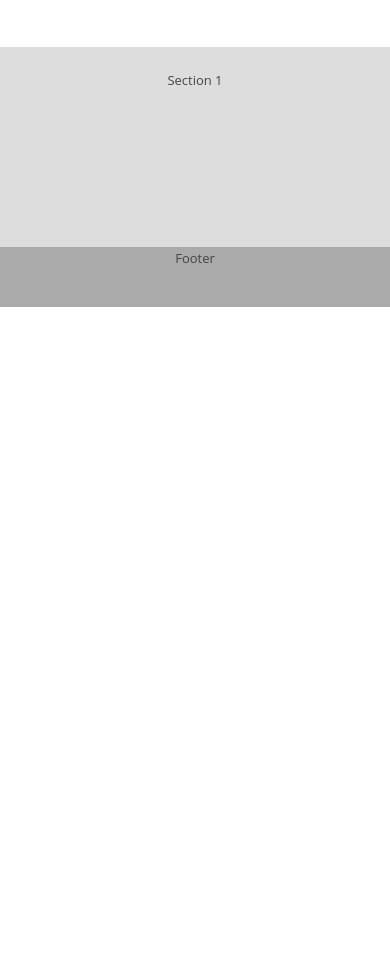
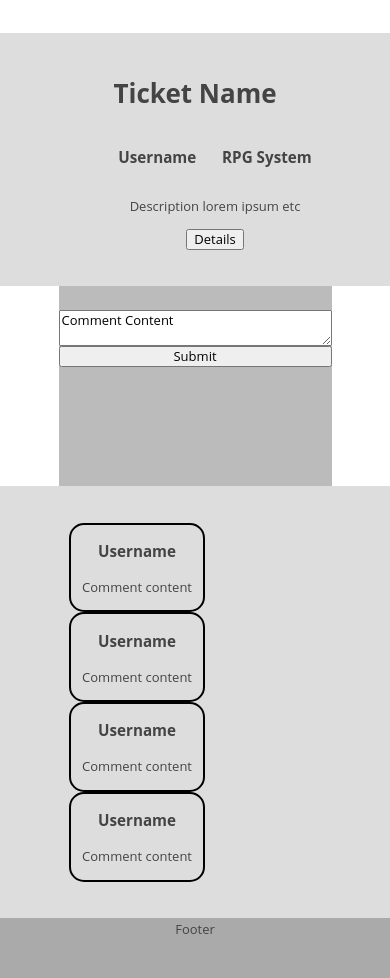
Before and after one commit to charmonica/chrissy-rollplay-wireframes, a plain HTML site: page wireframes/answer-form.html in a window 390 px wide. Shown: the part 120-1098 px from the top of the page. Before the commit the page ends 844 px from the top, so only its background shows below. Drawn offline with nearby package versions, Linux system fonts and the light colour scheme.

Commit message:
revisions

```diff
--- a/wireframes/answer-form.html
+++ b/wireframes/answer-form.html
@@ -9,15 +9,51 @@
 <body>
     <nav role="navigation">
       <img src="img/rollplayblack.png" alt="logo" class="left">
+      <button type="button" role="logout" class="logout-button right">Log Out</button>
     </nav>
-    <main role="main">
-        <header role="header">
-            <h1>Answer Form</h1>
+    <main role="main" class="flex-column">
+        <header role="header" class="interior-header">
+            <p>EXP: 0/100</p>
+            <h2>Username</h2>
         </header>
-
-        <section>
-            Section 1
-        </section>
+            <section class="detailed-ticket-view">
+                <h1>Ticket Name</h1>
+                <ul>
+                <div class="detailed-ticket">
+                    <div class="ticket-info flex">
+                        <h3 class="username">Username</h3>
+                        <h3 class="rpg">RPG System</h3>
+                    </div>
+                    <p>Description lorem ipsum etc</p>
+                    <button type="button" role="expand" class="expand-ticket">Details</button>
+                </div>
+            </section>
+            <section class="new-comment">
+                <form class="new-comment-form flex-column">
+                    <textarea class="comment-body">Comment Content</textarea>
+                    <button type="submit">Submit</button>
+                </form>
+            </section>
+            <section class="comments">
+                <ul class="comment-list">
+                    <div class="comment">
+                        <h3>Username</h3>
+                        <p>Comment content</p>
+                    </div>
+                    <div class="comment">
+                        <h3>Username</h3>
+                        <p>Comment content</p>
+                    </div>
+                    <div class="comment">
+                        <h3>Username</h3>
+                        <p>Comment content</p>
+                    </div>
+                    <div class="comment">
+                        <h3>Username</h3>
+                        <p>Comment content</p>
+                    </div>
+                </ul>
+            </section>
     </main>
     <footer role="footer">Footer</footer>
 </body>
--- a/wireframes/styling.css
+++ b/wireframes/styling.css
@@ -55,7 +55,34 @@ ul {
   list-style-type: none;
 }
 
+.detailed-ticket {
+  /* border: solid black 2px; */
+  /* border-radius: 15px; */
+  margin: auto;
+  max-width: 70%;
+}
+
+.detailed-ticket-view {
+  flex: 3;
+}
+
+.ticket-info {
+  justify-content: space-evenly;
+}
+
 .ticket {
+  border: solid black 2px;
+  border-radius: 15px;
+  margin: auto;
+  max-width: 70%;
+}
+
+.new-comment {
+  margin: auto;
+  min-width: 70%;
+}
+
+.comment {
   border: solid black 2px;
   border-radius: 15px;
   margin: auto;
@@ -88,6 +115,11 @@ ul {
 
 .questions-list {
   flex: 3;
+}
+
+.new-question {
+  flex: 3;
+  padding: 30px;
 }
 
 .left {
@@ -126,6 +158,10 @@ div {
     max-width: 60%;
   }
 
+  .comment-list {
+    max-width: 60%;
+  }
+
   .interior-header {
     margin-top: 20px;
     min-width: 40%;
```
Also changed, not shown: index.html (+1 -1 lines), wireframes/detailed-question-view.html (+37 -7 lines), wireframes/home.html (+6 -2 lines), wireframes/question-form.html (+14 -2 lines), wireframes/registration.html (+8 -2 lines), wireframes/stretch-goals/user-page.html (renamed from wireframes/user-page.html).
